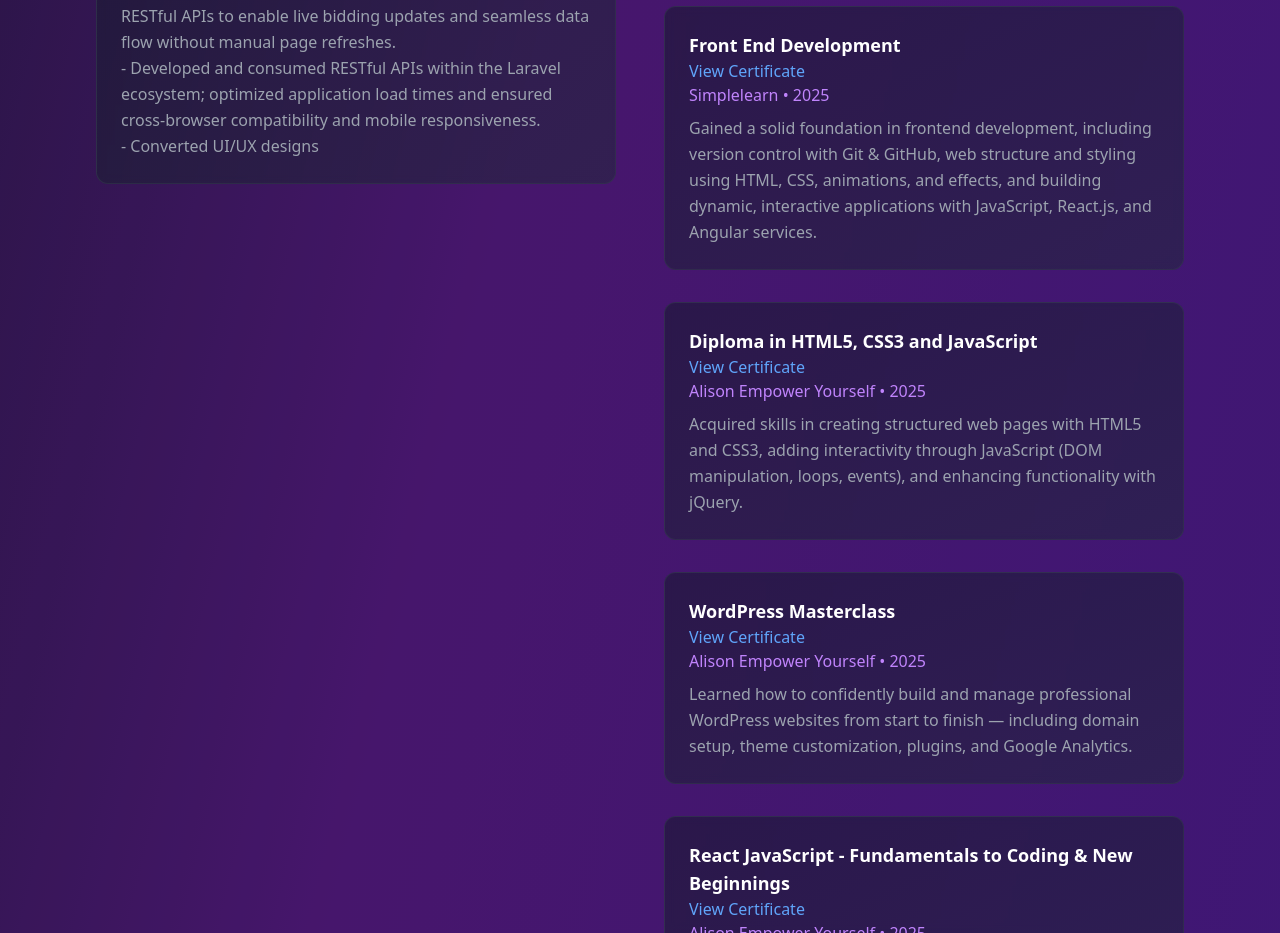
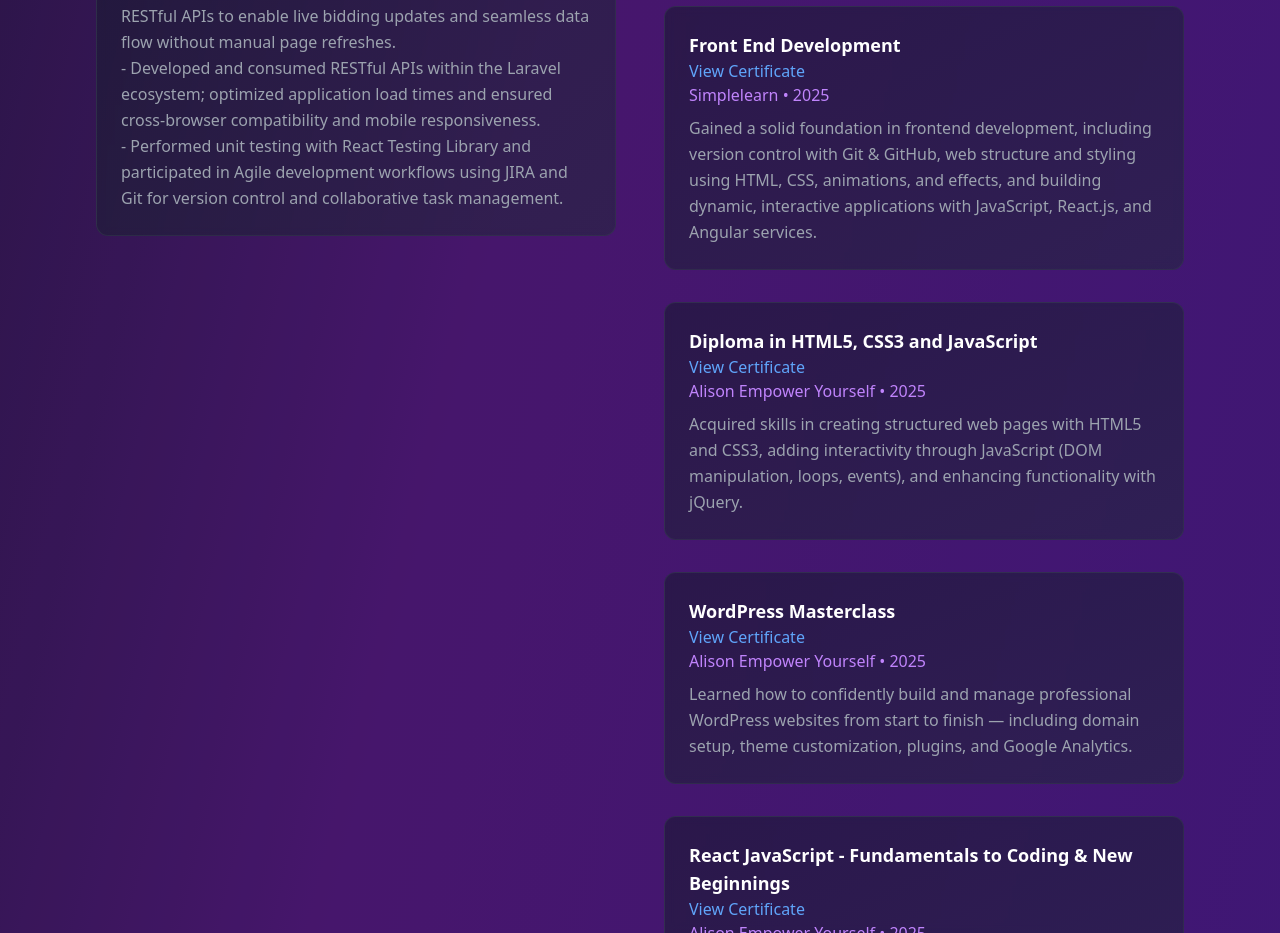
Before and after one commit to WanAlif/Portfolio, a plain HTML site: page index.html in a window 1280 px wide. Shown: the part 3020-3953 px from the top of the page. Drawn offline with nearby package versions, Linux system fonts and the light colour scheme.

Commit message:
another add on experience

```diff
--- a/index.html
+++ b/index.html
@@ -309,7 +309,7 @@
                             <p class="text-gray-400 leading-relaxed">- Converted UI/UX designs into a library of reusable, modular React components, ensuring clean code and a consistent design system across the application.</p>
                             <p class="text-gray-400 leading-relaxed">- Integrated frontend components with WebSockets and RESTful APIs to enable live bidding updates and seamless data flow without manual page refreshes.</p>
                             <p class="text-gray-400 leading-relaxed">- Developed and consumed RESTful APIs within the Laravel ecosystem; optimized application load times and ensured cross-browser compatibility and mobile responsiveness.</p>
-                            <p class="text-gray-400 leading-relaxed">- Converted UI/UX designs
+                            <p class="text-gray-400 leading-relaxed">- Performed unit testing with React Testing Library and participated in Agile development workflows using JIRA and Git for version control and collaborative task management.</p>
                         </div>
 
                     </div>
```
